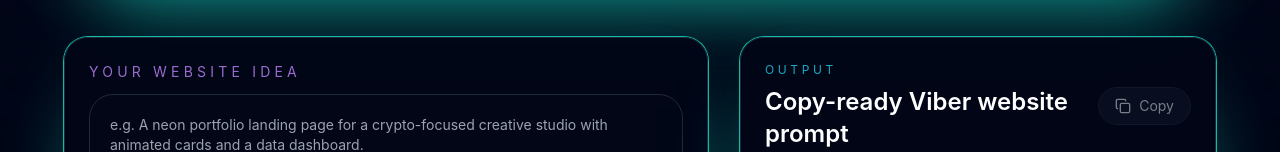
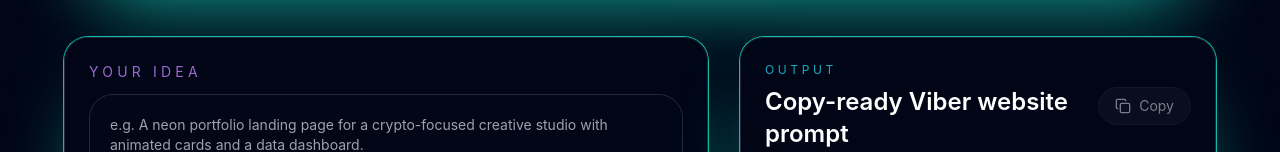
Before and after one commit to GodwinMark/prompt-viber, a Next.js app: page / in a window 1280 px wide. Shown: the part 313-465 px from the top of the page. Built offline with nearby package versions, Linux system fonts and the light colour scheme.

Commit message:
Update prompt input validation to general idea wording

```diff
--- a/src/app/page.tsx
+++ b/src/app/page.tsx
@@ -66,7 +66,7 @@ export default function HomePage() {
 
   async function handleGenerate() {
     if (!description.trim()) {
-      setError('Enter a website idea to unlock your prompt.');
+      setError('Enter an idea to unlock your prompt.');
       return;
     }
 
@@ -149,7 +149,7 @@ export default function HomePage() {
         <section className="grid gap-8 lg:grid-cols-[1.15fr_0.85fr] flex-1">
           <div className="space-y-6 rounded-3xl border border-slate-800 bg-slate-950/90 p-6 shadow-glow backdrop-blur-xl">
             <div className="space-y-3">
-              <p className="text-sm uppercase tracking-[0.3em] text-purple-400/80">Your website idea</p>
+              <p className="text-sm uppercase tracking-[0.3em] text-purple-400/80">Your idea</p>
               <textarea
                 rows={10}
                 value={description}
```
